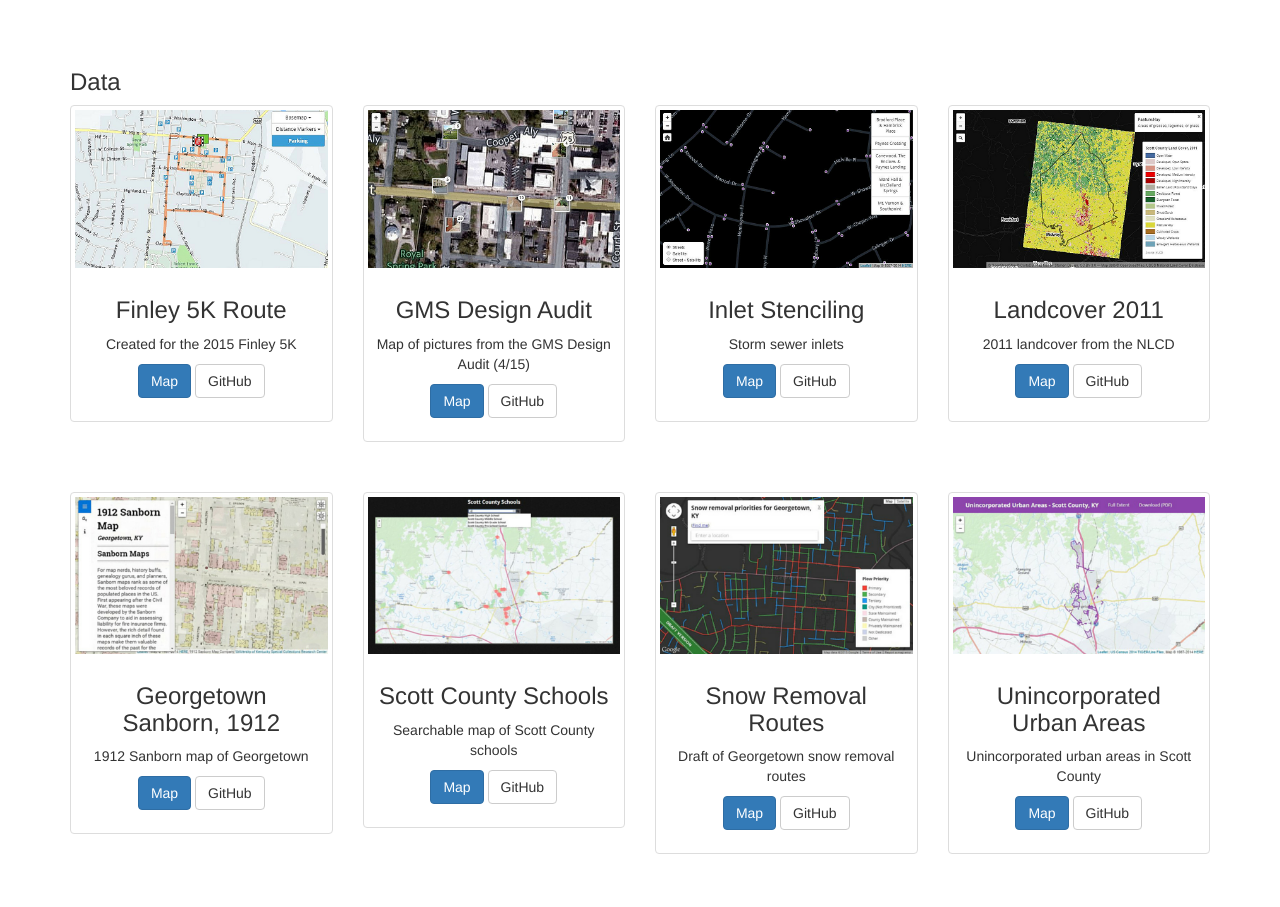
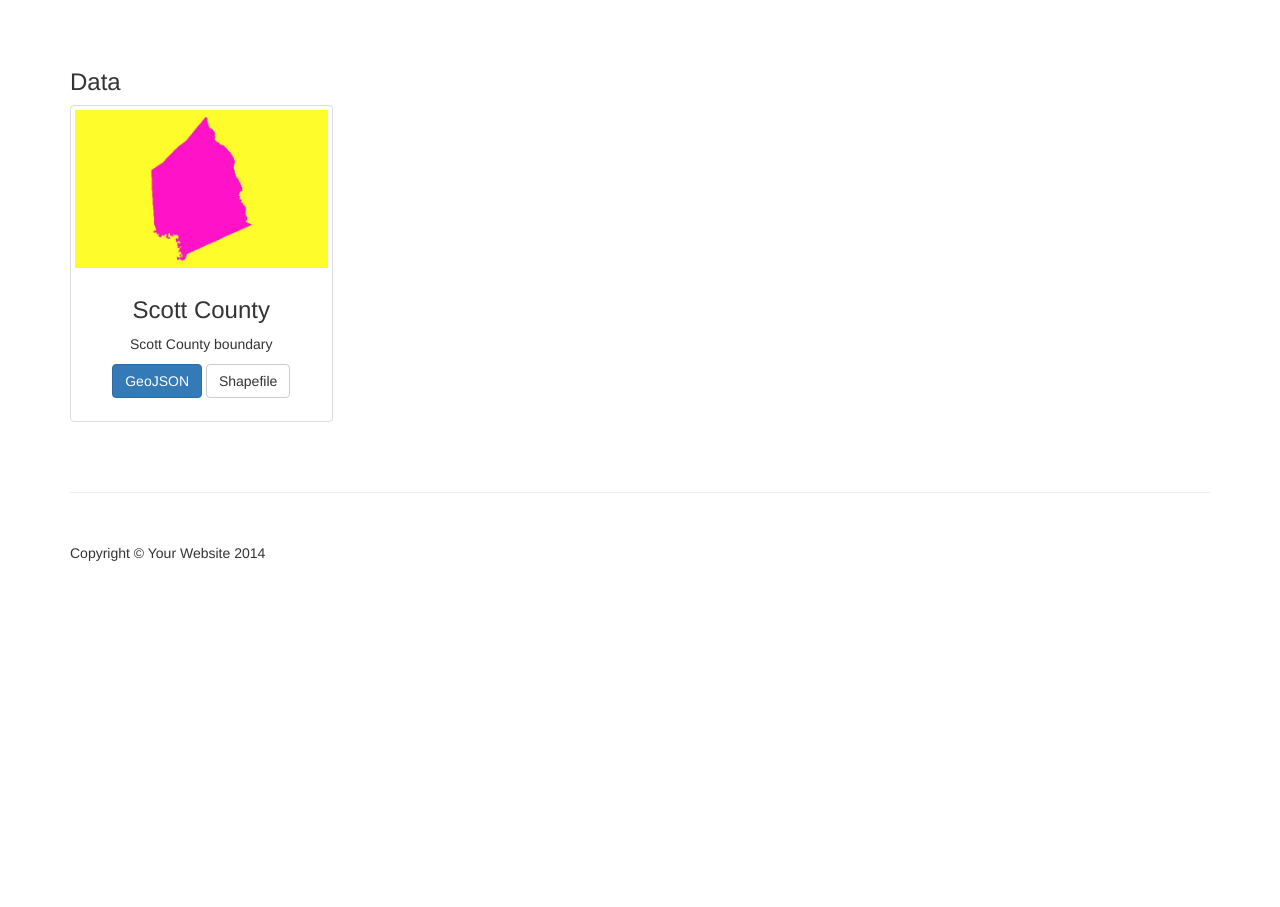
Before and after one commit to gscplanning/gscplanning.github.io, a plain HTML site: page index.html in a window 1280 px wide. Shown: the part 2341-3248 px from the top of the page. After the commit the page ends 2964 px from the top, so only its background shows below. Drawn offline with Linux system fonts and the light colour scheme.

Commit message:
add some data stuffs

```diff
--- a/index.html
+++ b/index.html
@@ -270,18 +270,18 @@
 
             <div class="col-md-3 col-sm-6 hero-feature">
                 <div class="thumbnail">
-                    <img src="./img/finley5k_01.png" alt="">
+                    <img src="./img/sc_bounds.jpg" alt="">
                     <div class="caption">
-                        <h3>Finley 5K Route</h3>
-                        <p>Created for the 2015 Finley 5K</p>
+                        <h3>Scott County</h3>
+                        <p>Scott County boundary</p>
                         <p>
-                            <a href="http://gscplanning.github.io/finley5k/" class="btn btn-primary">Map</a> <a href="https://github.com/gscplanning/finley5k" class="btn btn-default">GitHub</a>
+                            <a href="./data/sc_bounds.geojson" class="btn btn-primary">GeoJSON</a> <a href="./data/sc_bounds.zip" class="btn btn-default">Shapefile</a>
                         </p>
                     </div>
                 </div>
             </div>
 
-            <div class="col-md-3 col-sm-6 hero-feature">
+            <!-- <div class="col-md-3 col-sm-6 hero-feature">
                 <div class="thumbnail">
                     <img src="./img/gms-design-audit2015_01.png" alt="">
                     <div class="caption">
@@ -319,12 +319,12 @@
                     </div>
                 </div>
             </div>
-
+ -->
         </div>
         <!-- /.row -->
 
         <!-- Page Features -->
-        <div class="row text-center">
+        <!-- <div class="row text-center">
 
             <div class="col-md-3 col-sm-6 hero-feature">
                 <div class="thumbnail">
@@ -378,7 +378,7 @@
                 </div>
             </div>
 
-        </div>
+        </div> -->
         <!-- /.row -->
 
         <hr>
```
Also changed, not shown: data/sc_bounds.geojson (added), img/sc_bounds.jpg (added), 1 other file.
